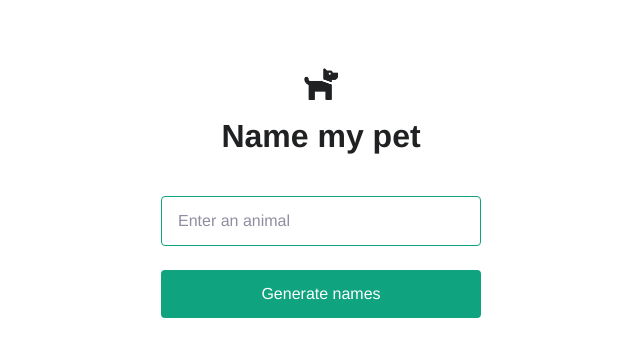
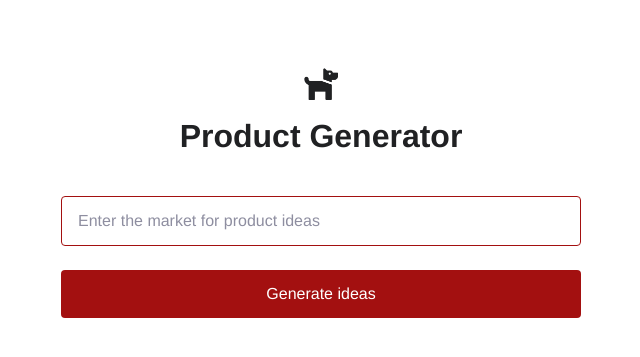
Before and after one commit to ArsalanLodhiCA/productgpt, a Flask app: page / in a window 1280 px wide. Shown: the top 357 px of the page, without its empty margins (319-959 px from the left). Run offline with Flask 2, Linux system fonts and the light colour scheme; some web fonts are replaced.

Commit message:
generative ai

```diff
--- a/app.py
+++ b/app.py
@@ -1,4 +1,5 @@
 import os
+import re
 
 import openai
 from flask import Flask, redirect, render_template, request, url_for
@@ -10,26 +11,42 @@ openai.api_key = os.getenv("OPENAI_API_KEY")
 @app.route("/", methods=("GET", "POST"))
 def index():
     if request.method == "POST":
-        animal = request.form["animal"]
+        product = request.form["product"]
         response = openai.Completion.create(
             model="text-davinci-003",
-            prompt=generate_prompt(animal),
+            prompt=product, #prompt=generate_prompt(product),
             temperature=0.6,
+            max_tokens=150,
+            top_p=1,
+            frequency_penalty=1,
+            presence_penalty=1
         )
-        return redirect(url_for("index", result=response.choices[0].text))
+        response_text = response.choices[0].text
+        lines = re.split("\d+\. ", response_text)
+
+        # Split the result string into a list of lines
+        lines = lines.splitlines()
+
+        # Use a list comprehension to strip leading whitespace from each line
+        stripped_lines = [line.lstrip() for line in lines]
+
+        # Join the stripped lines back together into a single string
+        lines = '\n'.join(stripped_lines)
+
+        # lines.remove('')
+        # return redirect(url_for("index", result=lines))
+        return render_template("index.html", result=lines)
+        # return redirect(url_for("index", result=response.choices[0].text))
 
     result = request.args.get("result")
     return render_template("index.html", result=result)
 
+def generate_prompt(product):
+    return """Suggest differentiated topics for a machine learning curriculum to attract students.
 
-def generate_prompt(animal):
-    return """Suggest three names for an animal that is a superhero.
-
-Animal: Cat
-Names: Captain Sharpclaw, Agent Fluffball, The Incredible Feline
-Animal: Dog
-Names: Ruff the Protector, Wonder Canine, Sir Barks-a-Lot
-Animal: {}
-Names:""".format(
-        animal.capitalize()
+Product: Machine Learning Engineering
+Ideas: Deep Learning, Reinforcement Learning, Natural Langugage Processing, Computer Vision, Time Series Analysis, Unsupervised Learning, Bayesian Machine Learning, Explainable AI, Transfer Learning, Edge Computing
+Product: {}
+Ideas:""".format(
+        product.capitalize()
     )
--- a/static/main.css
+++ b/static/main.css
@@ -39,11 +39,11 @@ h3 {
 form {
   display: flex;
   flex-direction: column;
-  width: 320px;
+  width: 520px;
 }
 input[type="text"] {
   padding: 12px 16px;
-  border: 1px solid #10a37f;
+  border: 1px solid #a31010;
   border-radius: 4px;
   margin-bottom: 24px;
 }
@@ -54,13 +54,13 @@ input[type="text"] {
 input[type="submit"] {
   padding: 12px 0;
   color: #fff;
-  background-color: #10a37f;
+  background-color: #a31010;
   border: none;
   border-radius: 4px;
   text-align: center;
   cursor: pointer;
 }
 .result {
-  font-weight: bold;
+  font-weight: normal;
   margin-top: 40px;
 }
--- a/templates/index.html
+++ b/templates/index.html
@@ -1,6 +1,6 @@
 <!DOCTYPE html>
 <head>
-  <title>OpenAI Quickstart</title>
+  <title>Product GPT</title>
   <link
     rel="shortcut icon"
     href="{{ url_for('static', filename='dog.png') }}"
@@ -10,12 +10,24 @@
 
 <body>
   <img src="{{ url_for('static', filename='dog.png') }}" class="icon" />
-  <h3>Name my pet</h3>
+  <h3>Product Generator</h3>
   <form action="/" method="post">
-    <input type="text" name="animal" placeholder="Enter an animal" required />
-    <input type="submit" value="Generate names" />
+    <input type="text" name="product" placeholder="Enter the market for product ideas" required />
+    <input type="submit" value="Generate ideas" />
   </form>
+<!--  {% if result %}
+      <div class="result">{{ result }}</div>
+      {% endif %}
+-->
+
   {% if result %}
-  <div class="result">{{ result }}</div>
-  {% endif %}
+<div class="result">
+  <ol>
+    {% for item in result %}
+    <li>{{ item }}</li>
+    {% endfor %}
+  </ol>
+</div>
+{% endif %}
+
 </body>
```
